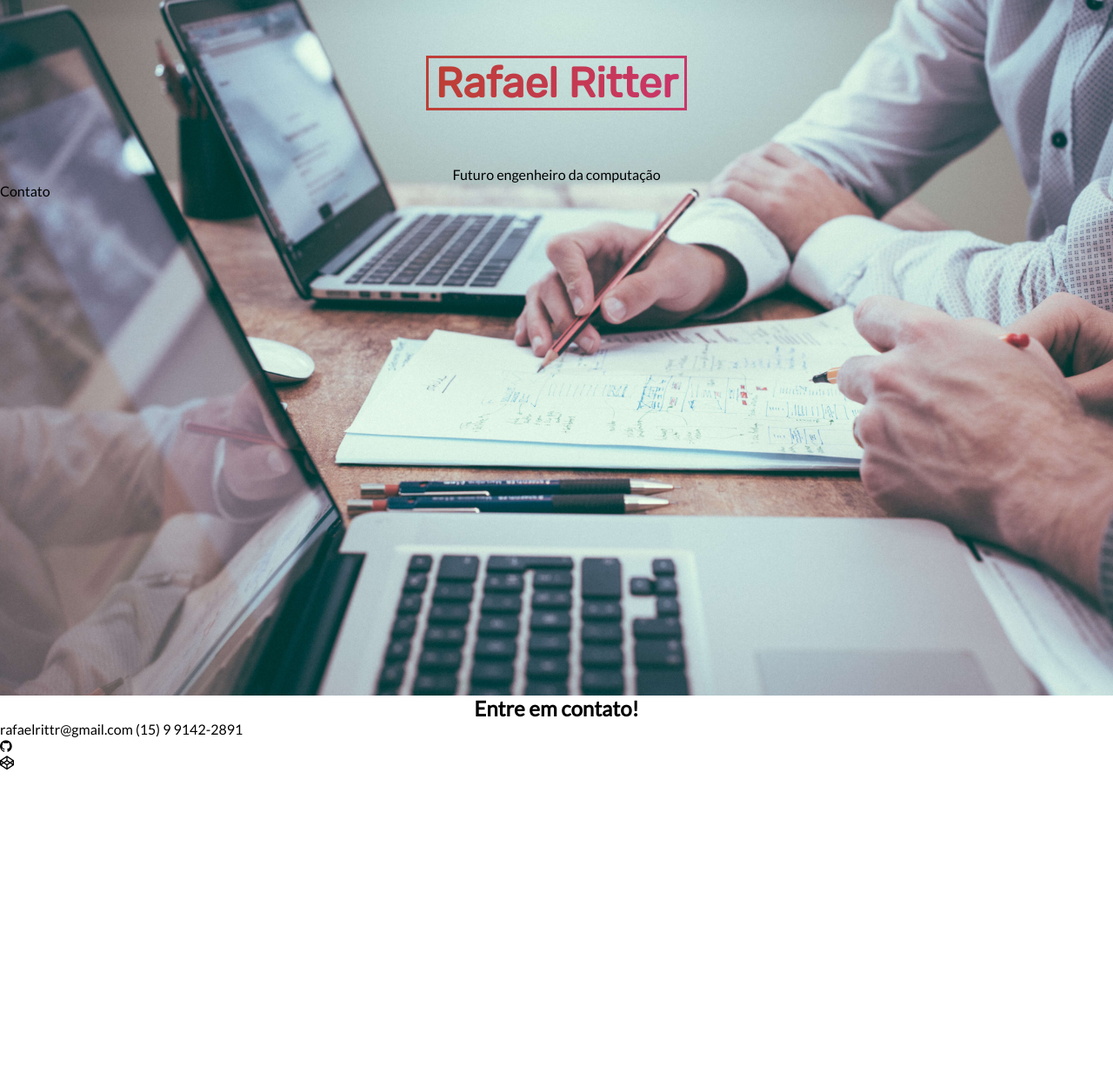
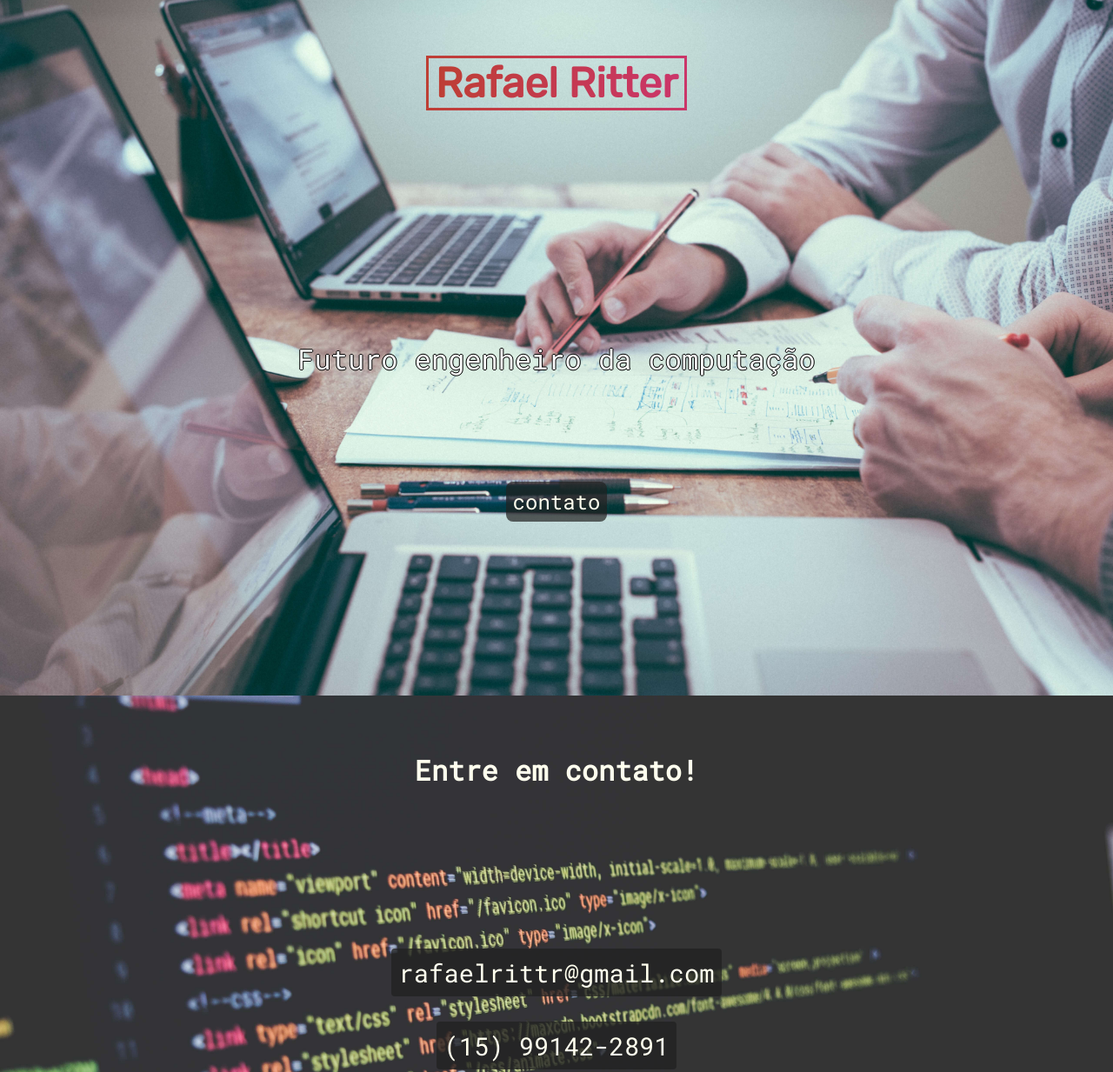
Before and after one commit to rafaelritter/rafaelritter.github.io, a plain HTML site: page index.html in a window 1280 px wide. Shown: the top 1233 px of the page at 87% size. Before the commit the page ends 886 px from the top, so only its background shows below. Drawn offline with nearby package versions, Linux system fonts and the light colour scheme.

Commit message:
new section and footer

```diff
--- a/css/style.css
+++ b/css/style.css
@@ -30,7 +30,7 @@ a {
 }
 
 body {
-  font-family: 'Lato', sans-serif;
+  font-family: 'Roboto Mono', monospace;
 }
 
 /* Header */
@@ -68,3 +68,129 @@ body {
     font-size: 3em;
   }
 }
+
+.header .header__text {
+  font-family: 'Roboto Mono', monospace;
+  font-size: 1em;
+  text-align: center;
+  color: #FAFAFA;
+  margin-top: 13vh;
+  text-shadow: -1px 0 black, 0 1px black, 1px 0 black, 0 -1px black;
+}
+@media (min-width: 768px) {
+  .header .header__text {
+    font-size: 2em;
+    margin-top: 5vh;
+  }
+}
+@media (min-width: 1024px) {
+  .header .header__text {
+    margin-top: 25vh;
+  }
+}
+
+.header .header__button {
+  color: #FFFFEE;
+  margin: 15vh auto;
+  align-items: flex-end;
+  background-color: rgba(34,34,34,0.7);
+  border-radius: 8px;
+  padding: 0.3em;
+  font-size: 1.5em;
+  font-family: 'Roboto Mono', monospace;
+  transition: all .3s ease;
+}
+@media (min-width: 768px) {
+  .header .header__button {
+    font-size: 2.5em;
+    margin-top: 20vh;
+  }
+}
+@media (min-width: 1024px) {
+  .header .header__button {
+    font-size: 1.5em;
+    margin-top: 15vh;
+  }
+}
+
+.header .header__button:hover {
+  background-color: rgba(34,34,34,0.9);
+}
+
+/* Section Contact */
+
+.contact {
+  height: 90vh;
+  background-image: url('../img/bg2.jpg');
+  background-size: 1500px;
+  }
+
+.contact .contact__text {
+  margin: 0 auto;
+  padding: 2em;
+  color: #FFFFEE;
+}
+@media (min-width: 768px) {
+  .contact .contact__text {
+    font-size: 2em;
+  }
+}
+
+.contact .contact__div {
+  margin: 15vh auto;
+  display: flex;
+  flex-flow: column;
+}
+
+.contact .contact__actions {
+  margin: 0 auto;
+  color: #FFFFEE;
+  background-color: rgba(34,34,34,0.8);
+  border-radius: 4px;
+  padding: 0.3em;
+}
+@media (min-width: 768px) {
+  .contact .contact__actions {
+    font-size: 1.8em;
+  }
+}
+.contact .contact__actions:hover {
+    background-color: rgba(34,34,34,0.9);
+}
+
+.contact .contact__tel {
+  margin-top: 1em;
+}
+
+/* Footer */
+
+.footer {
+    min-height: 10vh;
+    background-color: rgba(34,34,34,1);
+}
+
+.footer .footer__ul {
+    display: flex;
+    flex-flow: row;
+    padding-top: 1vh;
+}
+
+.footer .footer__list {
+    margin: auto;
+    font-size: 2em;
+    background-color: #222;
+    padding: 0.23em;
+    padding-top: 1px;
+    padding-bottom: 1px;
+    border-radius: 4px;
+    transition: all .3s ease;
+}
+@media (min-width: 768px) {
+  .footer .footer__list  {
+    font-size: 2.8em;
+  }
+}
+
+.footer a:hover {
+  background-color: rgba(34,34,34,0.8);
+}
--- a/index.html
+++ b/index.html
@@ -4,8 +4,7 @@
         <title>Rafael Ritter</title>
 
         <meta charset="utf-8">
-        <meta name="viewport" content="width=device-width, initial-scale=1.0, maximum-scale=1.0, minimum-scale=1.0, target-densityDpi=device-dpi" />
-
+        <meta name="viewport" content="initial-scale=1,maximum-scale=1,width=device-width">
         <meta property="og:type" content="website">
         <meta property="og:locale" content="en_US">
         <meta property="og:url" content="https://rafaelritter.github.io">
@@ -15,8 +14,7 @@
 
         <link rel="stylesheet" href="css/style.css">
         <link rel="stylesheet" href="css/normalize.css">
-        <link rel="stylesheet" href="https://cdnjs.cloudflare.com/ajax/libs/font-awesome/4.7.0/css/font-awesome.min.css">
-        <link href="https://fonts.googleapis.com/css?family=Lato" rel="stylesheet">
+        <link rel="stylesheet" href="https://use.fontawesome.com/releases/v5.0.10/css/all.css" integrity="sha384-+d0P83n9kaQMCwj8F4RJB66tzIwOKmrdb46+porD/OvrJ+37WqIM7UoBtwHO6Nlg" crossorigin="anonymous"><link href="https://fonts.googleapis.com/css?family=Lato" rel="stylesheet">
         <link href="https://fonts.googleapis.com/css?family=Roboto+Mono|Rubik" rel="stylesheet">
 
     </head>
@@ -37,25 +35,30 @@
             <h1 class="header__title">Rafael Ritter</h1>
           </div>
           <p class="header__text">Futuro engenheiro da computação</p>
-          <a class="header__button scroll" href="#contato">Contato</a>
+          <a class="header__button scroll" href="#contato">contato</a>
         </header>
 
         <section class="contact" id="contato">
             <h2 class="contact__text">Entre em contato!</h2>
-            <div class="contact__actions">
+            <div class="contact__div">
                 <a class="contact__actions" href="mailto:rafaelrittr@gmail.com">rafaelrittr@gmail.com</a>
-                <a class="contact__actions actions__tel" href="tel:+5515991422891">(15) 9 9142-2891</a>
+                <a class="contact__actions contact__tel" href="tel:+5515991422891">(15) 99142-2891</a>
             </div>
         </section>
 
         <footer class="footer">
             <ul class="footer__ul">
                 <li class="footer__list">
-                    <a href="https://github.com/rafaelritter" target="_blank" class="fa fa-github footer__icon"></a>
+                    <a href="https://github.com/rafaelritter" target="_blank" class="fab fa-github"></a>
                 </li>
-                <li>
-                    <a href="http://codepen.io/rittr/" target="_blank" class="fa fa-codepen"></a>
+                <li class="footer__list">
+                    <a href="http://codepen.io/rittr/" target="_blank" class="fab fa-codepen"></a>
                 </li>
+                <!--
+                <li class="footer__list">
+                    <i href="https://unsplash.com/@rafaelritter" target="_blank" class="fas fa-camera"></i>
+                </li>
+                -->
             </ul>
         </footer>
         <script src="https://ajax.googleapis.com/ajax/libs/jquery/2.2.4/jquery.min.js"></script>
```
